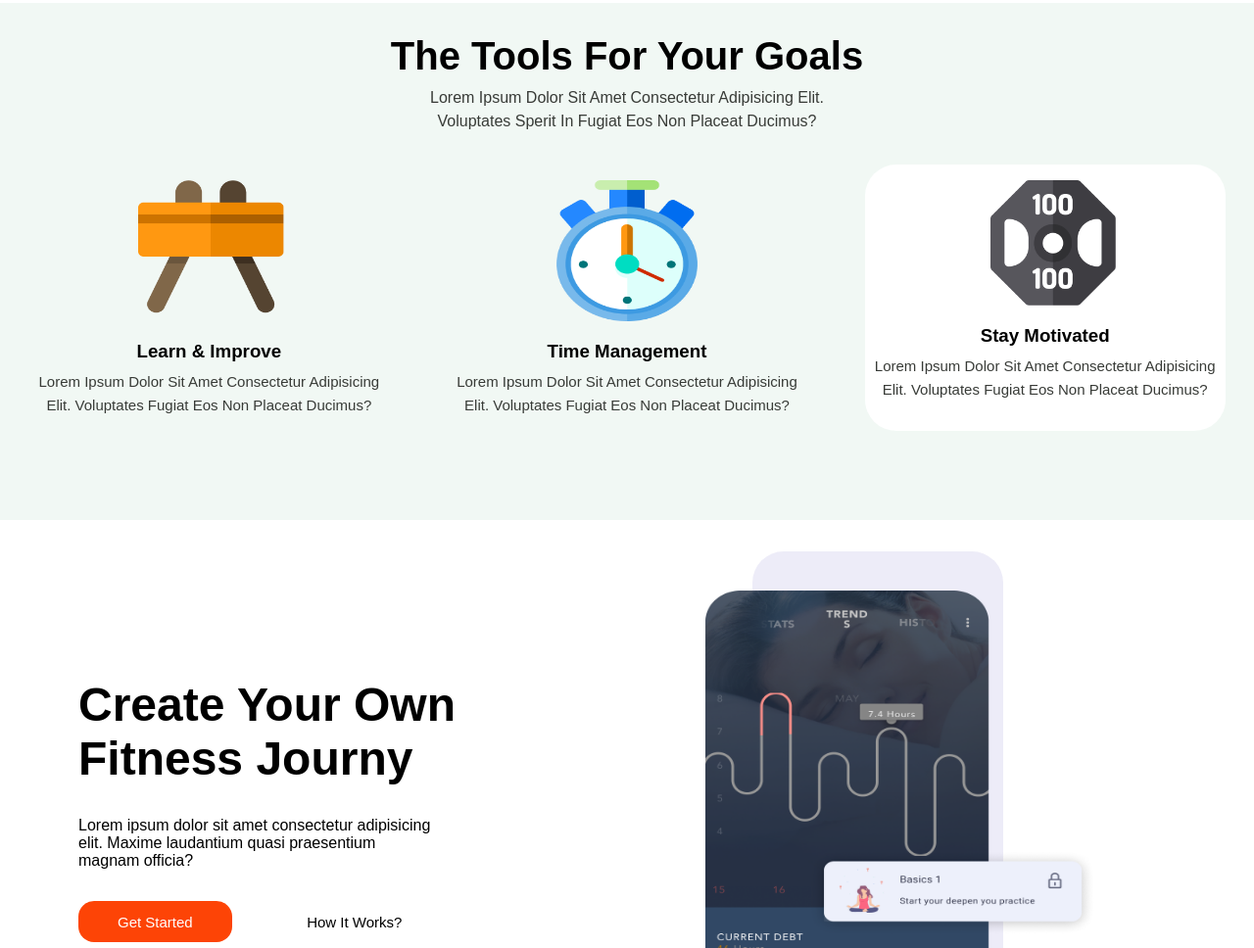
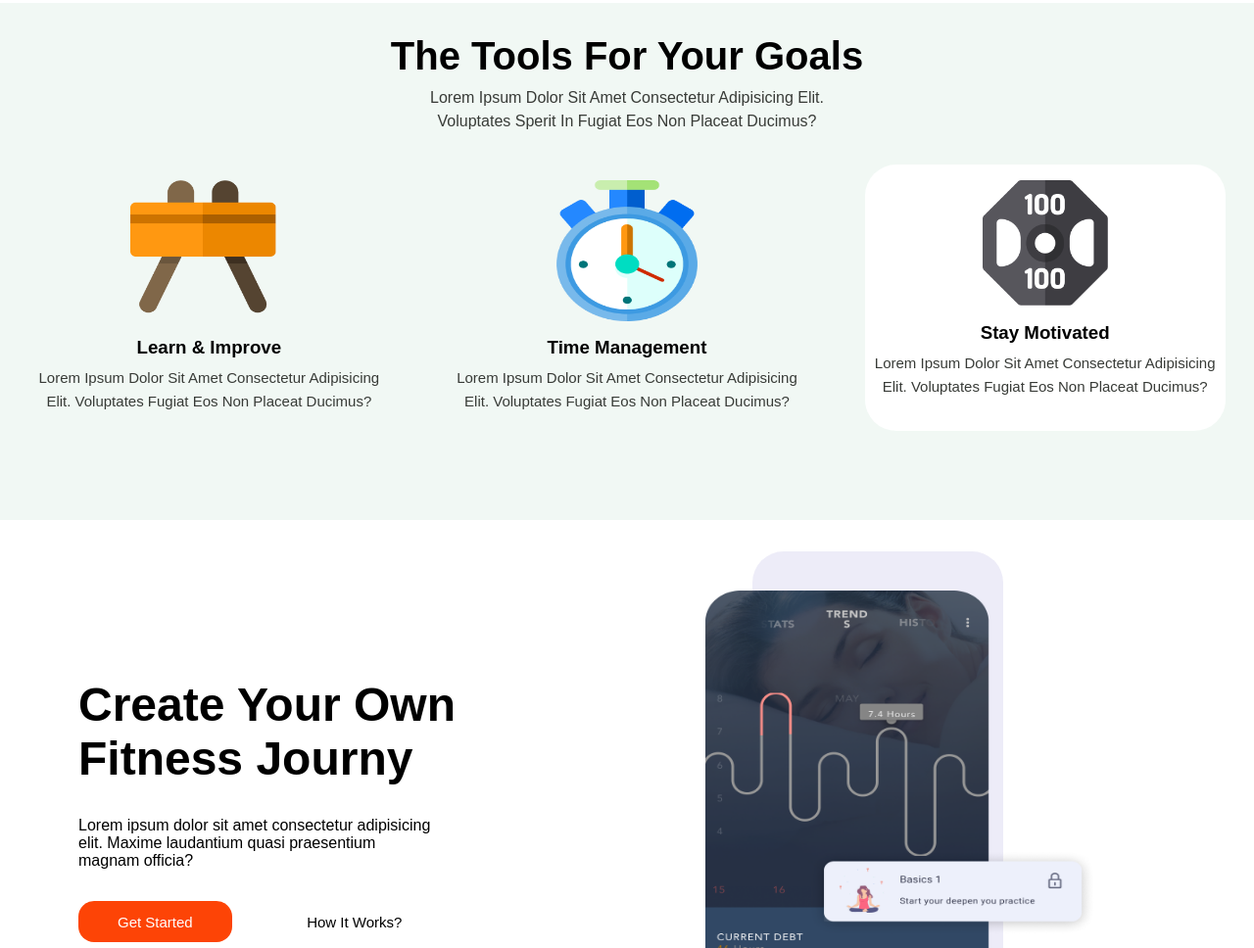
Before and after one commit to Shivam-202/Fitness-WebSite, a plain HTML site: page index.html in a window 1280 px wide. Shown: the part 1365-2333 px from the top of the page at 98% size. Drawn offline with Linux system fonts and the light colour scheme.

Commit message:
Update fit.css

```diff
--- a/fit.css
+++ b/fit.css
@@ -343,21 +343,14 @@ header .right-menu .submenu a {
 }
 
 
-.section-third .tools .learn img{
-   margin-left: 7rem;
-   margin-bottom: 1rem;
+.section-third .tools .learn,.section-third .tools .time,.section-third .tools .motivate{
+    display: grid;
+    justify-content: center;
+}
+ .section-third .tools .learn img,.section-third .tools .time img, .section-third .tools .motivate img{
+    margin-bottom: 1rem;
    margin-top: 1rem;
 }
-.section-third .tools .time img{
-    margin-left: 7rem;
-    margin-top: 1rem;
-    margin-bottom: 1rem;
- }
- .section-third .tools .motivate img{
-    margin-left: 8rem;
-    margin-bottom: 1rem;
-    margin-top: 1rem;
- }
 
 
  #board{
```
